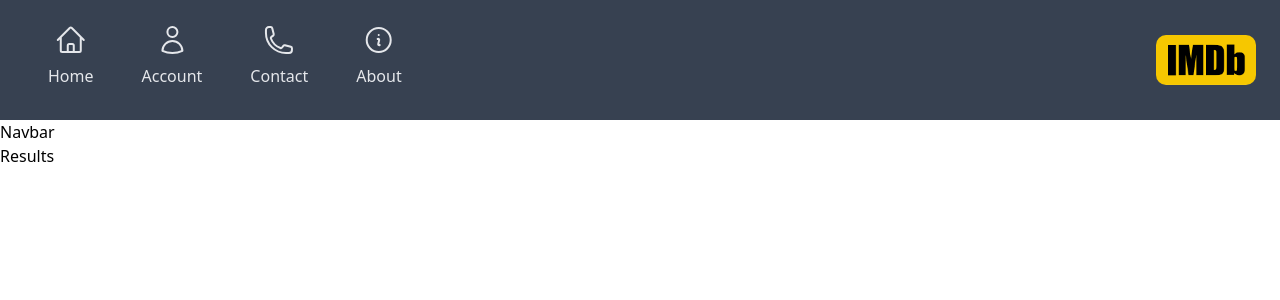
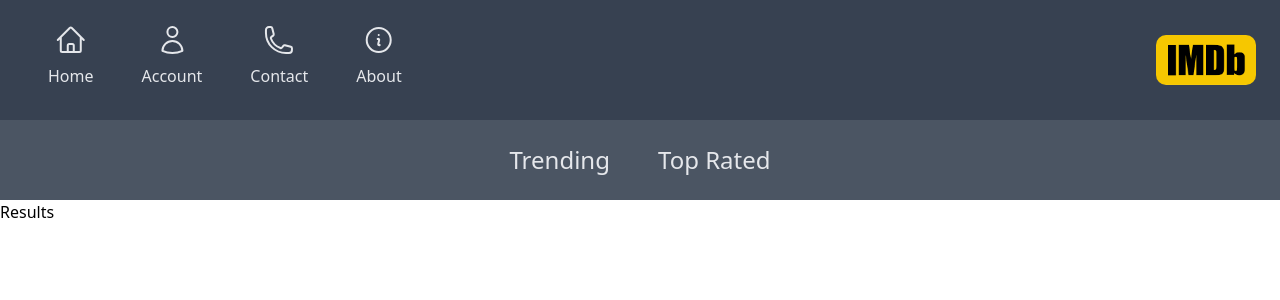
Before and after one commit to gauravbharat/nextjs-imdb-clone, a Next.js app: page / in a window 1280 px wide. Shown: the top 300 px of the page. Built offline with nearby package versions, Linux system fonts and the light colour scheme; no server answers.

Commit message:
create navbar component

```diff
--- a/components/Navbar.tsx
+++ b/components/Navbar.tsx
@@ -1,5 +1,27 @@
+import navbarRequests, { genres } from "@/utils/navbar-requests";
+import Link from "next/link";
+import { useState } from "react";
+
 const Navbar = () => {
-  return <div>Navbar</div>;
+  const [selectedGenre, setSelectedGenre] = useState();
+
+  return (
+    <div className="flex justify-center bg-gray-600 text-gray-200 select-none text-xl lg:text-2xl">
+      {Object.entries(navbarRequests).map(([key, { title, url }]: any) => (
+        <Link href={{ pathname: "", query: { genre: key } }}>
+          <h2
+            onClick={() => setSelectedGenre(key)}
+            className={`m-6 cursor-pointer hover:text-white active:text-red-400 ${
+              selectedGenre === key ? "text-red-400" : ""
+            }`}
+            key={key}
+          >
+            {title}
+          </h2>
+        </Link>
+      ))}
+    </div>
+  );
 };
 
 export default Navbar;
--- /dev/null
+++ b/utils/navbar-requests.ts
@@ -0,0 +1,13 @@
+const API_KEY = process.env.API_KEY;
+export const genres = ["fetchTrending", "fetchTopRated"];
+
+export default {
+  [genres[0]]: {
+    title: "Trending",
+    url: `/trending/all/week?api_key=${API_KEY}&language=en-US`,
+  },
+  [genres[1]]: {
+    title: "Top Rated",
+    url: `/movie/top_rated?api_key=${API_KEY}&language=en-US`,
+  },
+};
```
